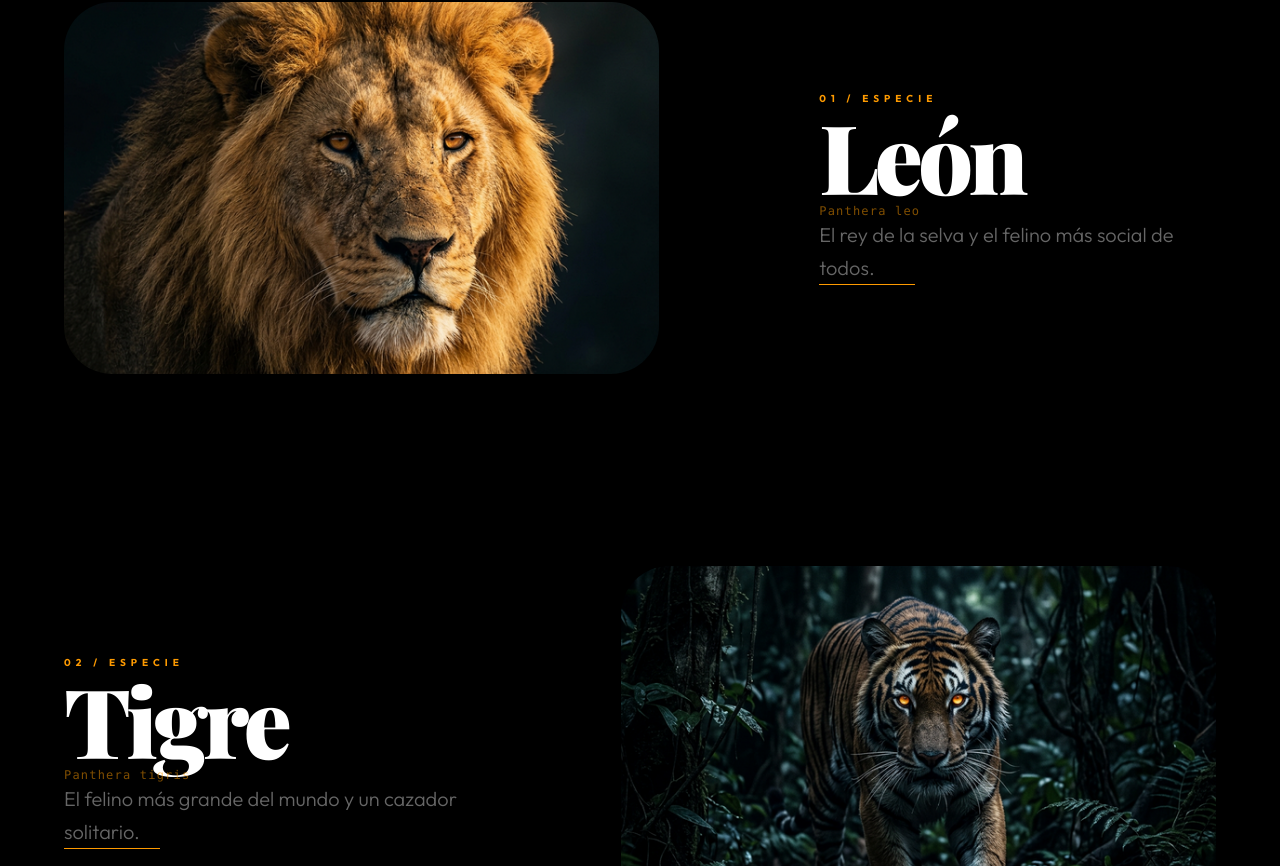
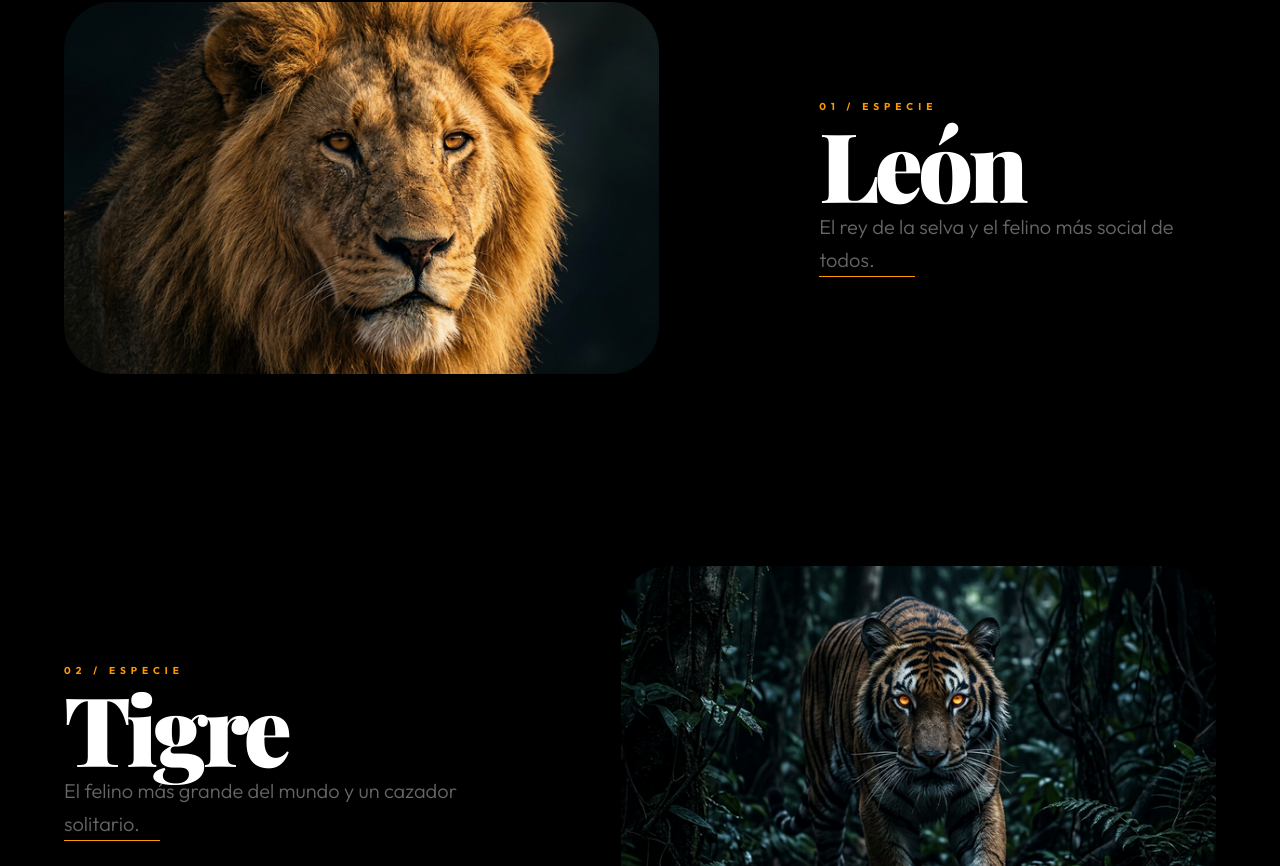
Before and after one commit to jeremyda173/gfelinos, a Next.js app: page / in a window 1280 px wide. Shown: the part 1054-1920 px from the top of the page. Built offline with nearby package versions, Linux system fonts and the light colour scheme; a web font is replaced by a local one.

Commit message:
Remove scientific names from BigCats gallery

```diff
--- a/src/components/sections/BigCats.tsx
+++ b/src/components/sections/BigCats.tsx
@@ -67,7 +67,7 @@ export default function BigCats() {
                     0{i + 1} / Especie
                  </span>
                  <h3 className="text-5xl md:text-8xl font-display font-black mb-6 tracking-tighter">{cat.name}</h3>
-                 <p className="text-amber-500/50 font-mono mb-8 text-xs tracking-widest">{cat.scientific}</p>
+
                  <p className="text-white/40 text-lg md:text-xl font-light leading-relaxed mb-12 max-w-md">
                     {cat.description}
                  </p>
```
